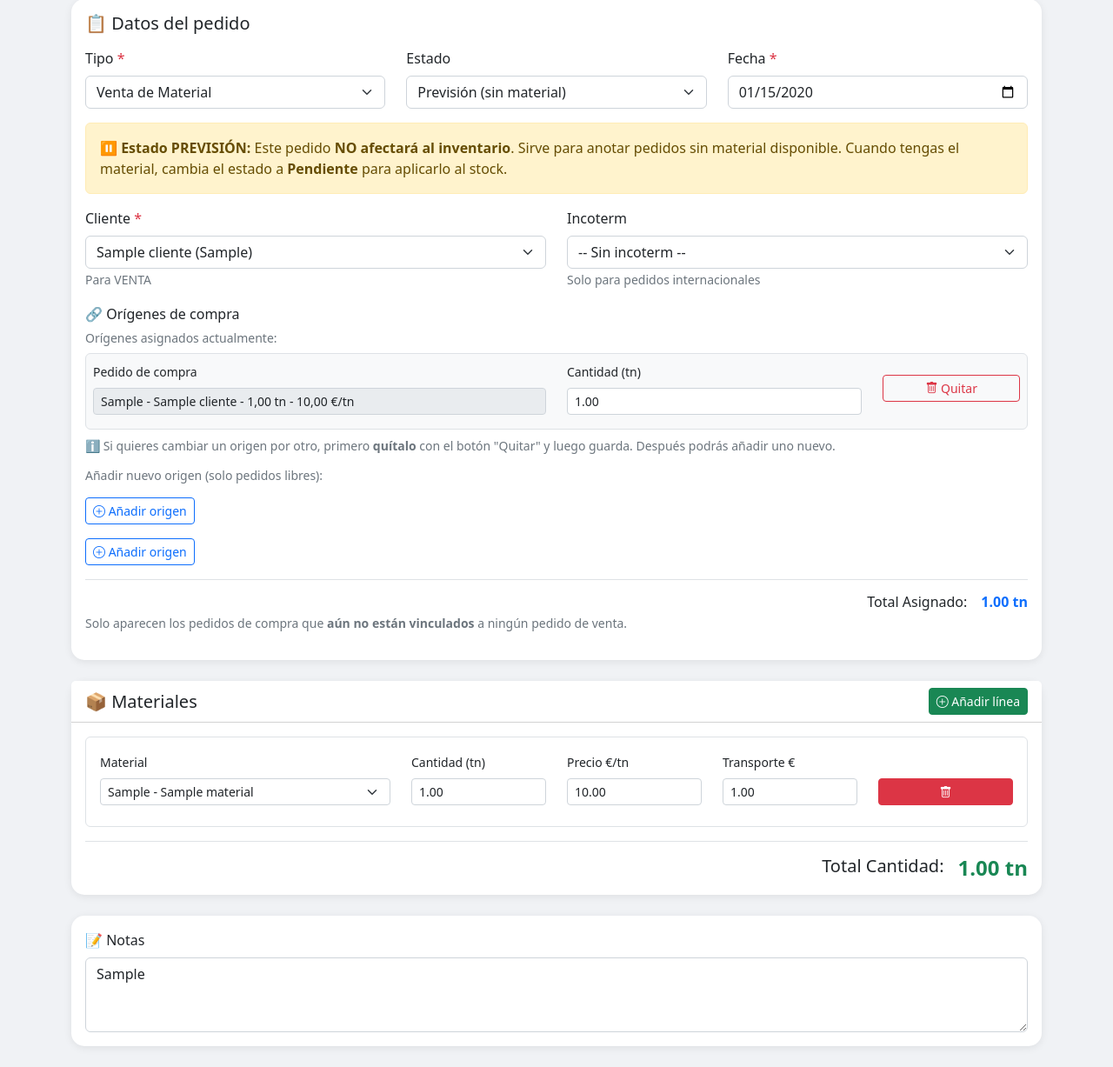
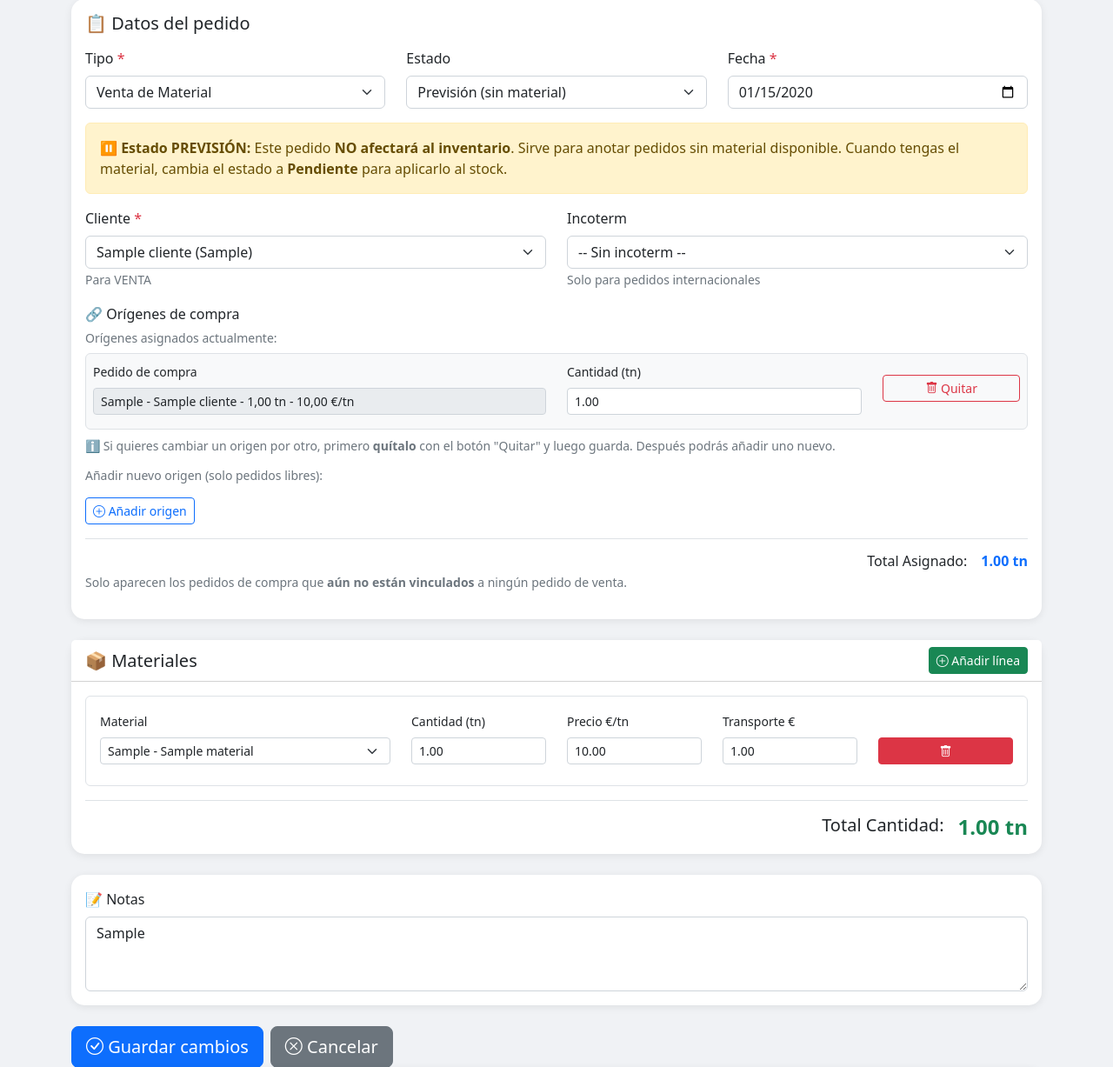
Before and after one commit to starmediterraneavictor-cmyk/erp-reciclaje, a Django app: page /pedidos/1/editar/ in a window 1280 px wide. Shown: the part 153-1380 px from the top of the page at 87% size. Run offline with Django 5.2, Linux system fonts and the light colour scheme; a user stored in the database is signed in; tables that the repository leaves empty hold one stand-in row (values such as "Sample post"); some libraries are stand-ins or nearby versions.

Commit message:
fix: eliminar duplicados en origenes y reubicar contadores

```diff
--- a/pedidos/templates/pedidos/editar_pedido.html
+++ b/pedidos/templates/pedidos/editar_pedido.html
@@ -96,7 +96,7 @@
                 <div class="col-md-12 mb-3 d-none" id="bloque-origenes">
                     <label class="form-label">🔗 Orígenes de compra</label>
 
-                    <!-- Orígenes YA ASIGNADOS (no editables directamente) -->
+                    <!-- Orígenes YA ASIGNADOS -->
                     {% if pedido.origenes_venta.exists %}
                     <div class="mb-3">
                         <h6 class="text-muted small">Orígenes asignados actualmente:</h6>
@@ -136,7 +136,7 @@
                     </div>
                     {% endif %}
 
-                    <!-- AÑADIR NUEVOS orígenes (solo pedidos libres) -->
+                    <!-- AÑADIR NUEVOS ORÍGENES -->
                     <div class="mb-2">
                         <h6 class="text-muted small">Añadir nuevo origen (solo pedidos libres):</h6>
                         <div id="origenesNuevos"></div>
@@ -144,10 +144,6 @@
                             <i class="bi bi-plus-circle"></i> Añadir origen
                         </button>
                     </div>
-                    <div id="origenesNuevos"></div>
-                    <button type="button" class="btn btn-outline-primary btn-sm mt-2" onclick="añadirOrigen()">
-                        <i class="bi bi-plus-circle"></i> Añadir origen
-                    </button>
 
                     <!-- 🆕 TOTAL DE TONELADAS EN ORÍGENES -->
                     <div class="d-flex justify-content-end mt-3 border-top pt-3">
```
